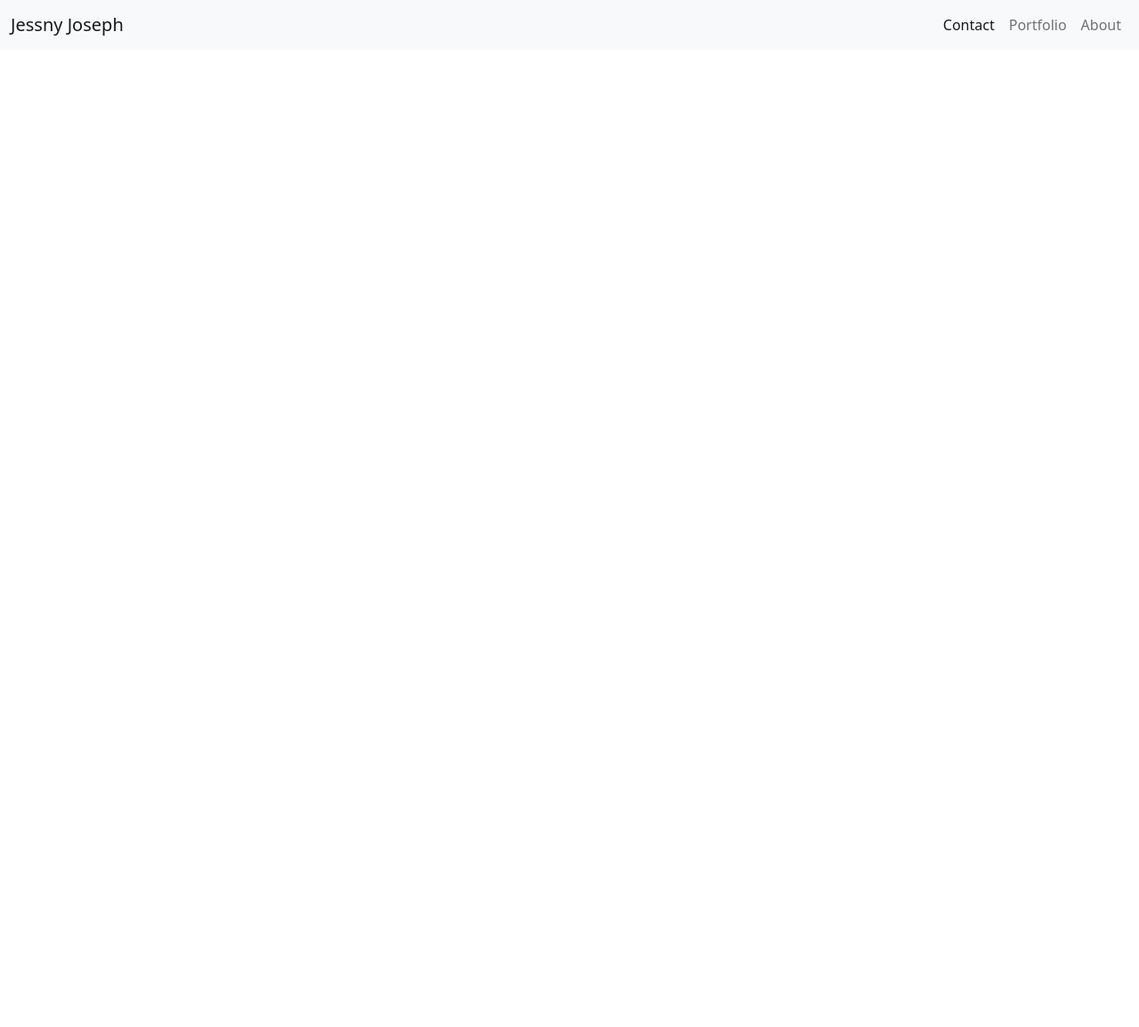
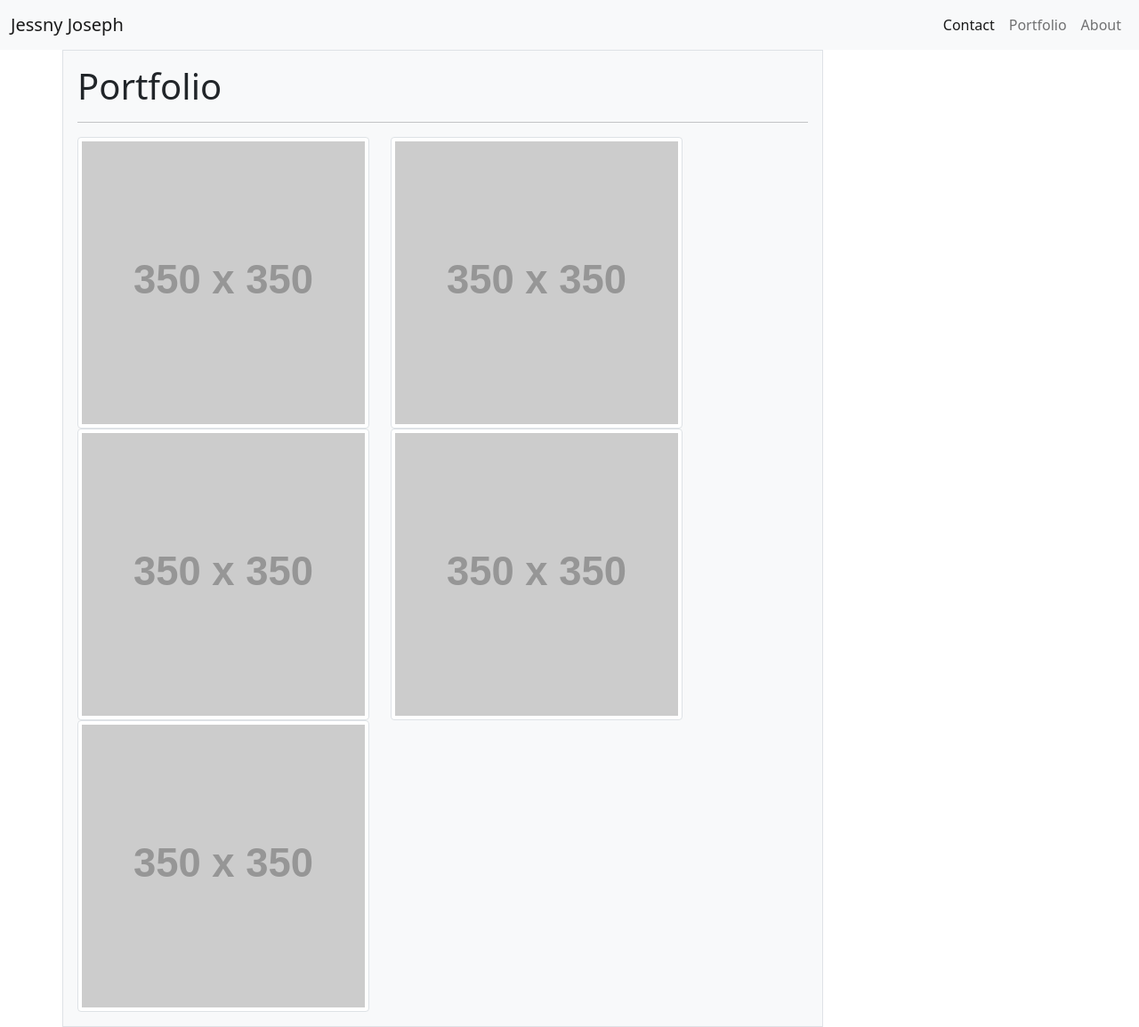
Before and after one commit to jessnyj/mobile-responsive-portfolio, a plain HTML site: page portfolio.html in a window 1280 px wide. Shown: the whole page at 89% size. Before the commit the page ends 800 px from the top, so only its background shows below. Drawn offline with nearby package versions, Linux system fonts and the light colour scheme; placeholder pictures from the web are drawn by us.

Commit message:
added images to portfolio

```diff
--- a/portfolio.html
+++ b/portfolio.html
@@ -45,6 +45,45 @@
       </div>
     </nav>
 
+    <!-- pictures -->
+    <div class="container">
+      <div class="row">
+          <div class="col-sm-9 bg-light p-3 border">
+            <h1>Portfolio</h1>
+
+          <hr>
+
+          <div class="row align-items-start">
+              <div class="col-md-5">
+                <img class="img img-thumbnail" src="http://placehold.it/350x350" alt="image">
+              </div>
+
+            <div class="col-md-5">
+              <img class="img img-thumbnail" src="http://placehold.it/350x350" alt="image">
+            </div>
+          </div>
+
+
+          <div class="row align-items-center">
+            <div class="col-md-5">
+              <img class="img img-thumbnail" src="http://placehold.it/350x350" alt="image">
+            </div>
+
+            <div class="col-md-5">
+              <img class="img img-thumbnail" src="http://placehold.it/350x350" alt="image">
+            </div>
+          </div>
+
+
+        <div class="row align-items-end">
+          <div class="col-md-5">
+            <img class="img img-thumbnail" src="http://placehold.it/350x350" alt="image">
+          </div>
+        </div>
+
+
+      </div>
+    </div>
 
 
 
```
